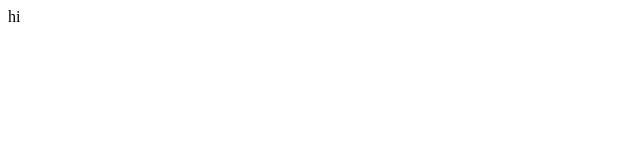
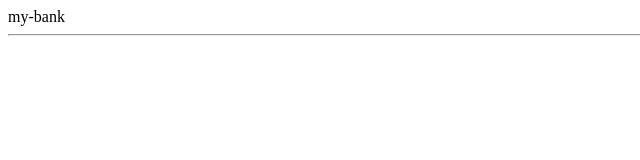
Before and after one commit to nagcloudlab/nagcloudlab.github.io, a plain HTML site: page index.html in a window 1280 px wide. Shown: the whole page, without its empty margins (0-640 px from the left). Drawn offline with Linux system fonts and the light colour scheme.

Commit message:
initial page

```diff
--- a/index.html
+++ b/index.html
@@ -5,11 +5,16 @@
     <meta charset="UTF-8">
     <meta http-equiv="X-UA-Compatible" content="IE=edge">
     <meta name="viewport" content="width=device-width, initial-scale=1.0">
-    <title>index</title>
+    <title></title>
 </head>
 
 <body>
-    hi
+
+    <div class="container">
+        <div class="dosplay-1">my-bank</div>
+        <hr />
+    </div>
+
 </body>
 
 </html>
```
Also changed, not shown: Notes.txt (added).
